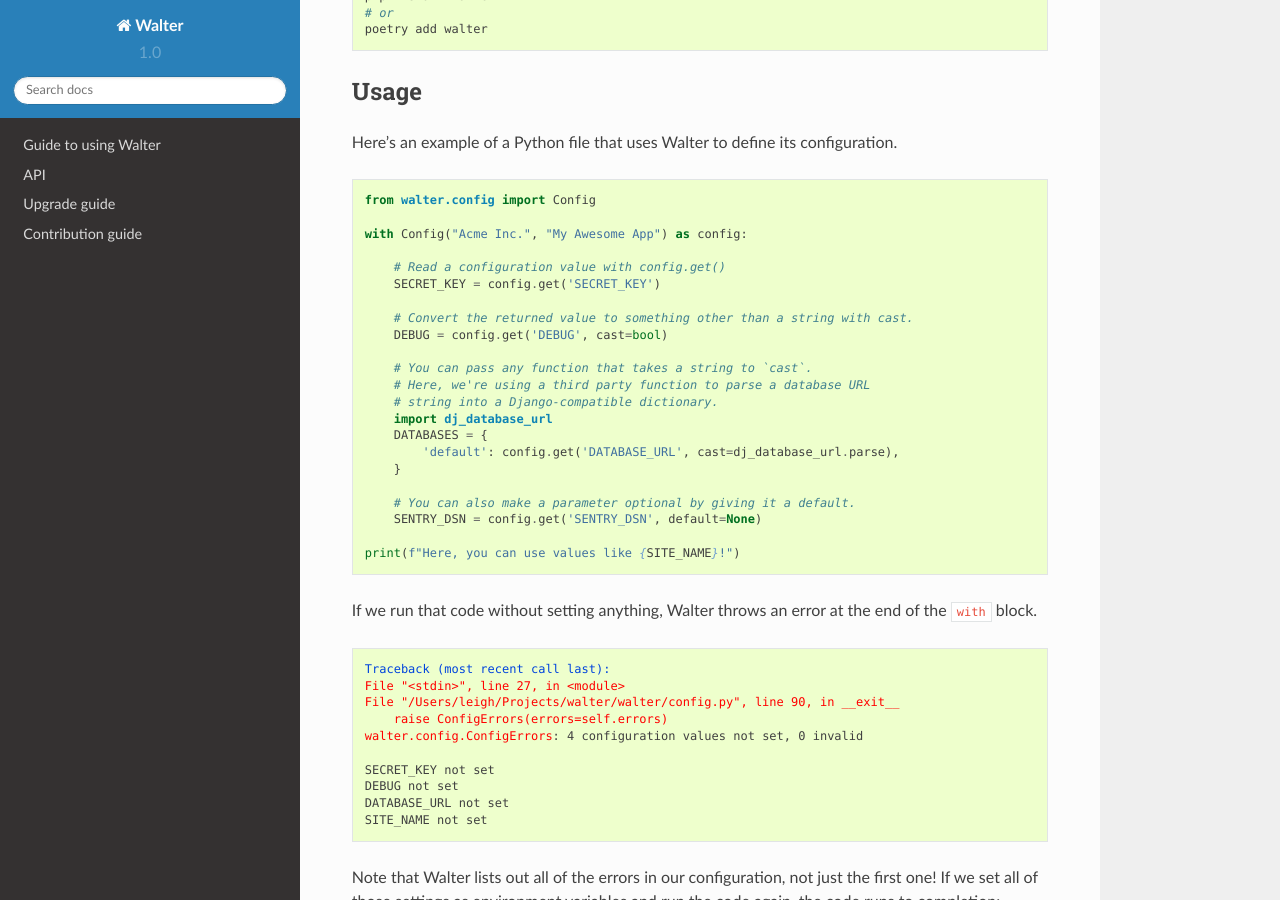
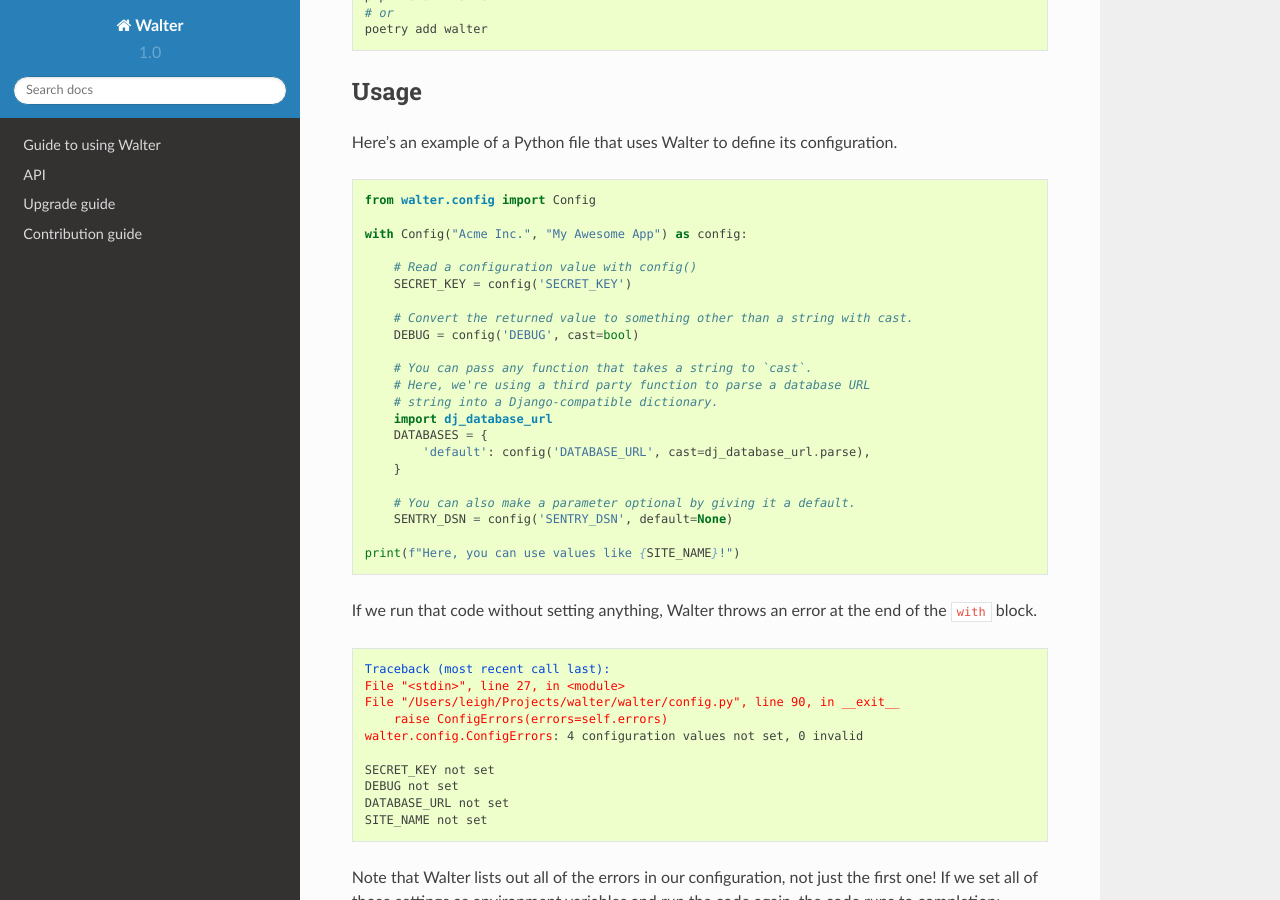
Before and after one commit to daisylb/walter, a Sphinx documentation site: the page built from docs/index.rst, in a window 1280 px wide and 900 px high, scrolled down 434 px. Built offline with Sphinx 7.4.7 and the Read the Docs theme 2.0.0, drawn with Linux system fonts in a browser that asks for light colours.

Commit message:
Make config objects directly callable

```diff
--- a/README.rst
+++ b/README.rst
@@ -25,22 +25,22 @@ Here's an example of a Python file that uses Walter to define its configuration.
 
     with Config("Acme Inc.", "My Awesome App") as config:
 
-        # Read a configuration value with config.get()
-        SECRET_KEY = config.get('SECRET_KEY')
+        # Read a configuration value with config()
+        SECRET_KEY = config('SECRET_KEY')
 
         # Convert the returned value to something other than a string with cast.
-        DEBUG = config.get('DEBUG', cast=bool)
+        DEBUG = config('DEBUG', cast=bool)
 
         # You can pass any function that takes a string to `cast`.
         # Here, we're using a third party function to parse a database URL
         # string into a Django-compatible dictionary.
         import dj_database_url
         DATABASES = {
-            'default': config.get('DATABASE_URL', cast=dj_database_url.parse),
+            'default': config('DATABASE_URL', cast=dj_database_url.parse),
         }
 
         # You can also make a parameter optional by giving it a default.
-        SENTRY_DSN = config.get('SENTRY_DSN', default=None)
+        SENTRY_DSN = config('SENTRY_DSN', default=None)
 
     print(f"Here, you can use values like {SITE_NAME}!")
 
--- a/docs/api.rst
+++ b/docs/api.rst
@@ -6,6 +6,7 @@ Config
 
 .. autoclass:: walter.config.Config
     :members:
+    :special-members:
 
 Sources
 -------
--- a/example.py
+++ b/example.py
@@ -1,5 +1,5 @@
 from walter.config import Config
 
 with Config("ACME", "Widget") as config:
-    some_config = config.get("FOO")
-    other_config = config.get("BAR", cast=int)
+    some_config = config("FOO")
+    other_config = config("BAR", cast=int)
```
Also changed, not shown: docs/guide.rst (+7 -5 lines), 2 other files.
